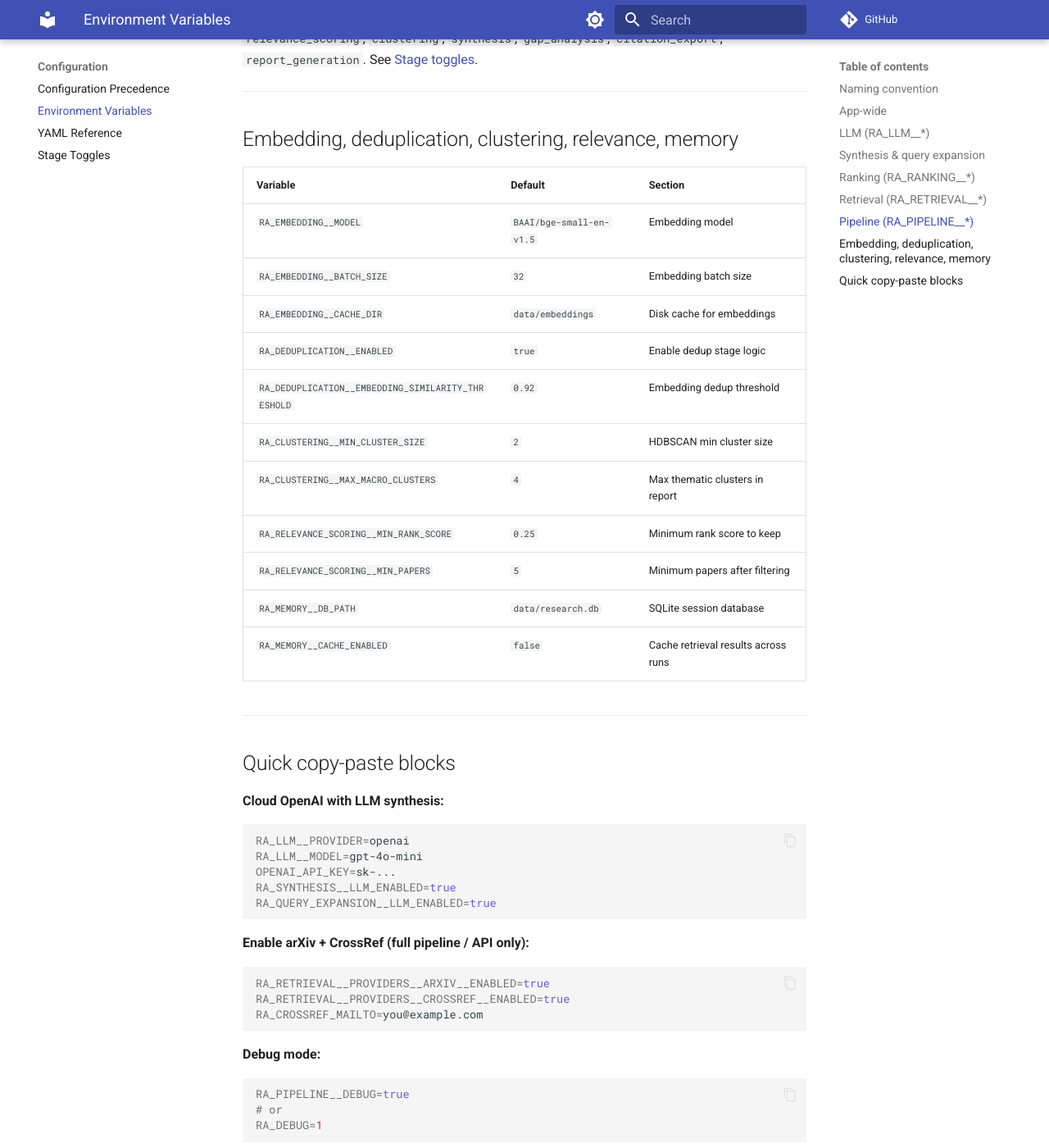
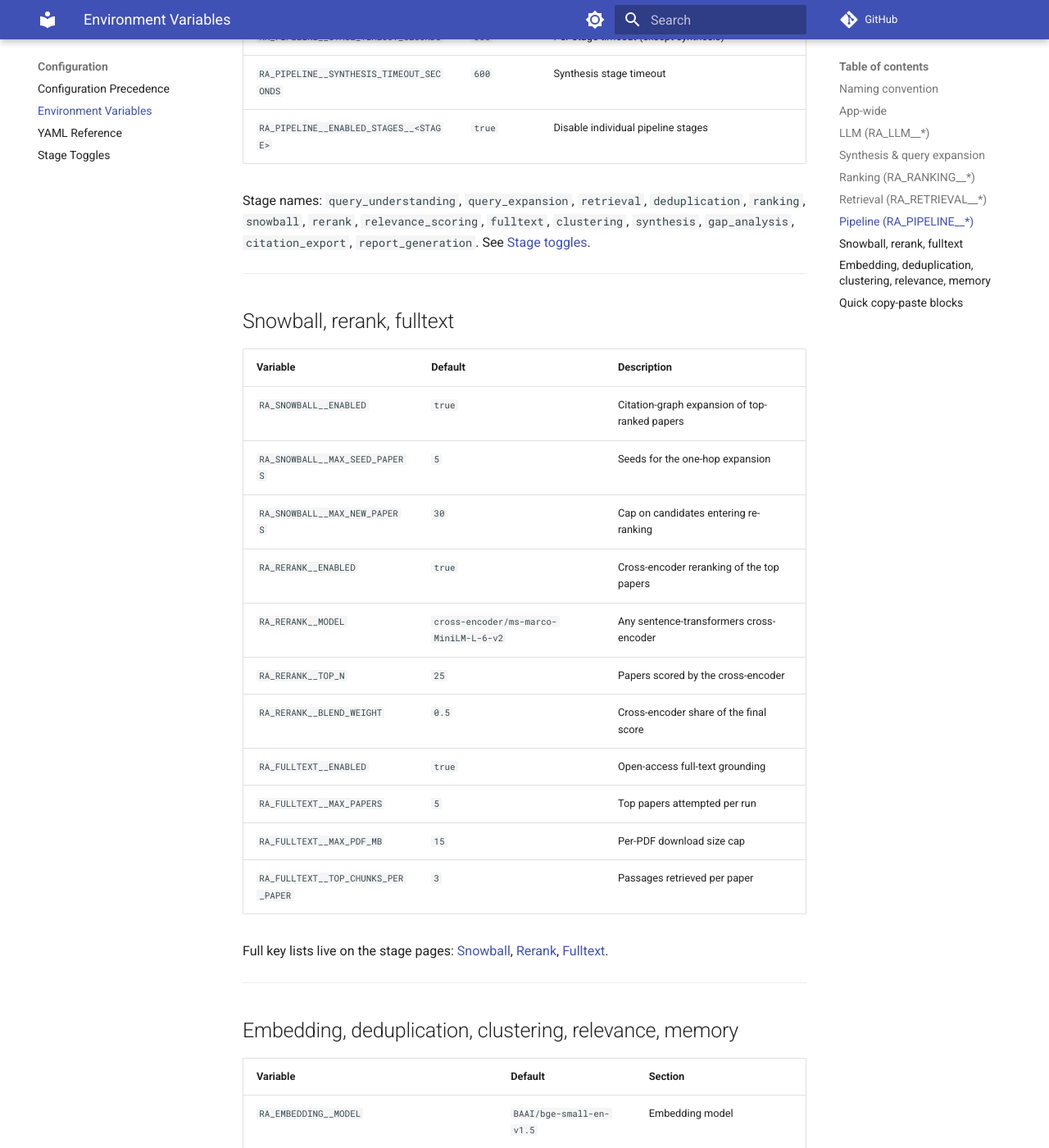
Before and after one commit to Ndevu12/Research_Assistant_Model, an MkDocs documentation site: the page built from docs/configuration/environment-variables.md, in a window 1280 px wide and 1400 px high, scrolled down 4388 px. Shown: the whole window at 82% size. Built offline with MkDocs 1.6.1 and Material for MkDocs 9.7.7, drawn with Linux system fonts in a browser that asks for light colours; comment, search, counter and statistics services are not loaded; some of the changed text lies outside the part shown.

Commit message:
docs: document all current environment variables in .env.example and reference
- .env.example gains the retrieval API keys added with the new
  providers (NCBI_API_KEY, CORE_API_KEY), provider enable toggles,
  console/setup controls (RA_CONSOLE_LOG_LEVEL, RA_SKIP_SETUP_CHECK),
  and the accuracy-stage switches (RA_SNOWBALL__*, RA_RERANK__*,
  RA_FULLTEXT__*)
- RA_DEBUG is no longer active in the example file — copying it
  previously enabled debug mode for every new install
- The stale Anthropic model example is replaced with a current model ID
- The authoritative environment-variables reference gains the same
  additions, the updated stage-name list, and a table for the
  snowball/rerank/fulltext namespaces linking to the stage pages

```diff
--- a/docs/configuration/environment-variables.md
+++ b/docs/configuration/environment-variables.md
@@ -20,6 +20,8 @@
 |----------|---------|-------------|
 | `RA_CONFIG_DIR` | `config/` (project root) | Override directory for YAML files |
 | `RA_DEBUG` | unset | Alias for debug mode (`1`, `true`, `yes`) — OR-combined with `RA_PIPELINE__DEBUG` |
+| `RA_SKIP_SETUP_CHECK` | unset | Skip the Ollama setup/health check on startup (CI, containers) |
+| `RA_CONSOLE_LOG_LEVEL` | `WARNING` | Log level shown on the console; files always get full detail |
 
 ---
 
@@ -103,6 +105,8 @@
 | `S2_API_KEY` | No | Semantic Scholar — higher rate limits when set |
 | `RA_CROSSREF_MAILTO` | Recommended | CrossRef polite pool (User-Agent mailto) |
 | `CROSSREF_MAILTO` | Recommended | Alias for CrossRef mailto |
+| `NCBI_API_KEY` | No | PubMed E-utilities — higher rate limits when set |
+| `CORE_API_KEY` | For `core` | Required when the CORE provider is enabled |
 
 ---
 
@@ -117,7 +121,27 @@
 | `RA_PIPELINE__SYNTHESIS_TIMEOUT_SECONDS` | `600` | Synthesis stage timeout |
 | `RA_PIPELINE__ENABLED_STAGES__<STAGE>` | `true` | Disable individual pipeline stages |
 
-Stage names: `query_understanding`, `query_expansion`, `retrieval`, `deduplication`, `ranking`, `relevance_scoring`, `clustering`, `synthesis`, `gap_analysis`, `citation_export`, `report_generation`. See [Stage toggles](stage-toggles.md).
+Stage names: `query_understanding`, `query_expansion`, `retrieval`, `deduplication`, `ranking`, `snowball`, `rerank`, `relevance_scoring`, `fulltext`, `clustering`, `synthesis`, `gap_analysis`, `citation_export`, `report_generation`. See [Stage toggles](stage-toggles.md).
+
+---
+
+## Snowball, rerank, fulltext
+
+| Variable | Default | Description |
+|----------|---------|-------------|
+| `RA_SNOWBALL__ENABLED` | `true` | Citation-graph expansion of top-ranked papers |
+| `RA_SNOWBALL__MAX_SEED_PAPERS` | `5` | Seeds for the one-hop expansion |
+| `RA_SNOWBALL__MAX_NEW_PAPERS` | `30` | Cap on candidates entering re-ranking |
+| `RA_RERANK__ENABLED` | `true` | Cross-encoder reranking of the top papers |
+| `RA_RERANK__MODEL` | `cross-encoder/ms-marco-MiniLM-L-6-v2` | Any sentence-transformers cross-encoder |
+| `RA_RERANK__TOP_N` | `25` | Papers scored by the cross-encoder |
+| `RA_RERANK__BLEND_WEIGHT` | `0.5` | Cross-encoder share of the final score |
+| `RA_FULLTEXT__ENABLED` | `true` | Open-access full-text grounding |
+| `RA_FULLTEXT__MAX_PAPERS` | `5` | Top papers attempted per run |
+| `RA_FULLTEXT__MAX_PDF_MB` | `15` | Per-PDF download size cap |
+| `RA_FULLTEXT__TOP_CHUNKS_PER_PAPER` | `3` | Passages retrieved per paper |
+
+Full key lists live on the stage pages: [Snowball](../architecture/stages/snowball.md), [Rerank](../architecture/stages/rerank.md), [Fulltext](../architecture/stages/fulltext.md).
 
 ---
 
```
Also changed, not shown: 1 other file.
